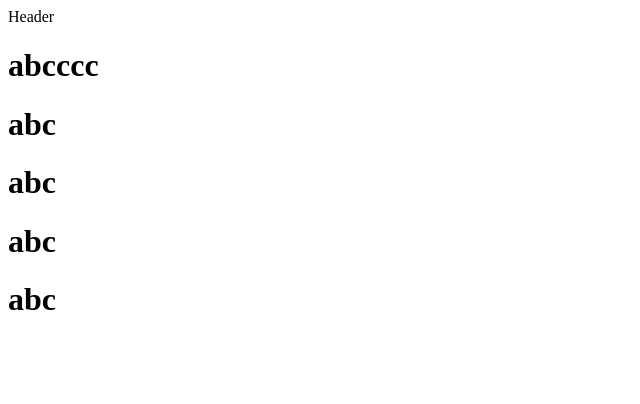
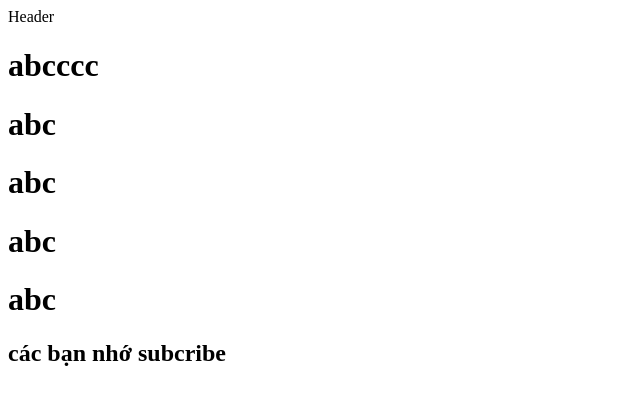
Before and after one commit to hoanghai86/bc37-travel, a plain HTML site: page index.html in a window 1280 px wide. Shown: the whole page, without its empty margins (0-640 px from the left). Drawn offline with Linux system fonts and the light colour scheme.

Commit message:
Update index.html

```diff
--- a/index.html
+++ b/index.html
@@ -14,6 +14,7 @@
     <h1>abc</h1>
     <h1>abc</h1>
     <h1>abc</h1>
+    <h2>các bạn nhớ subcribe</h2>
 
     <!-- code ở nhánh booking -->
 </body>
```
